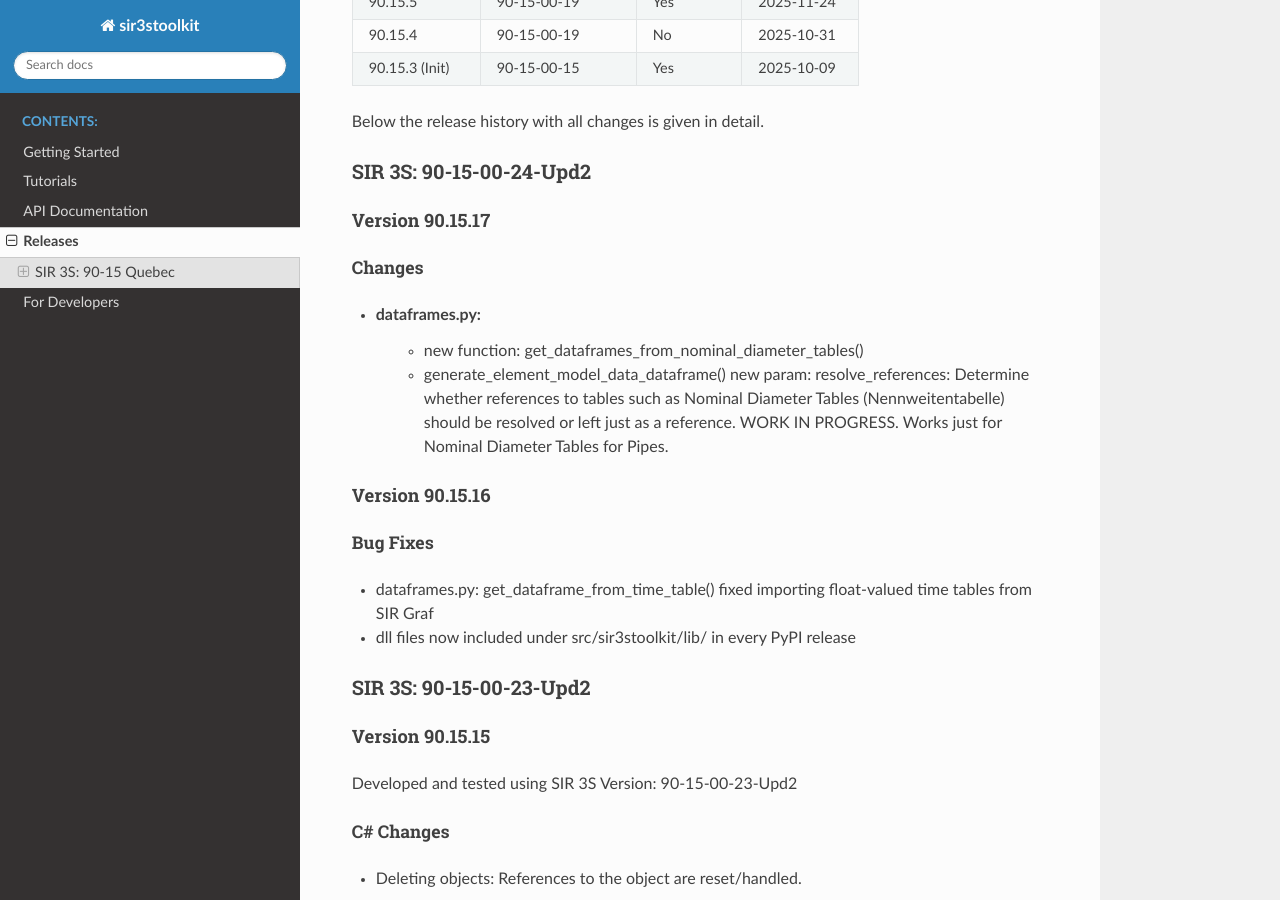
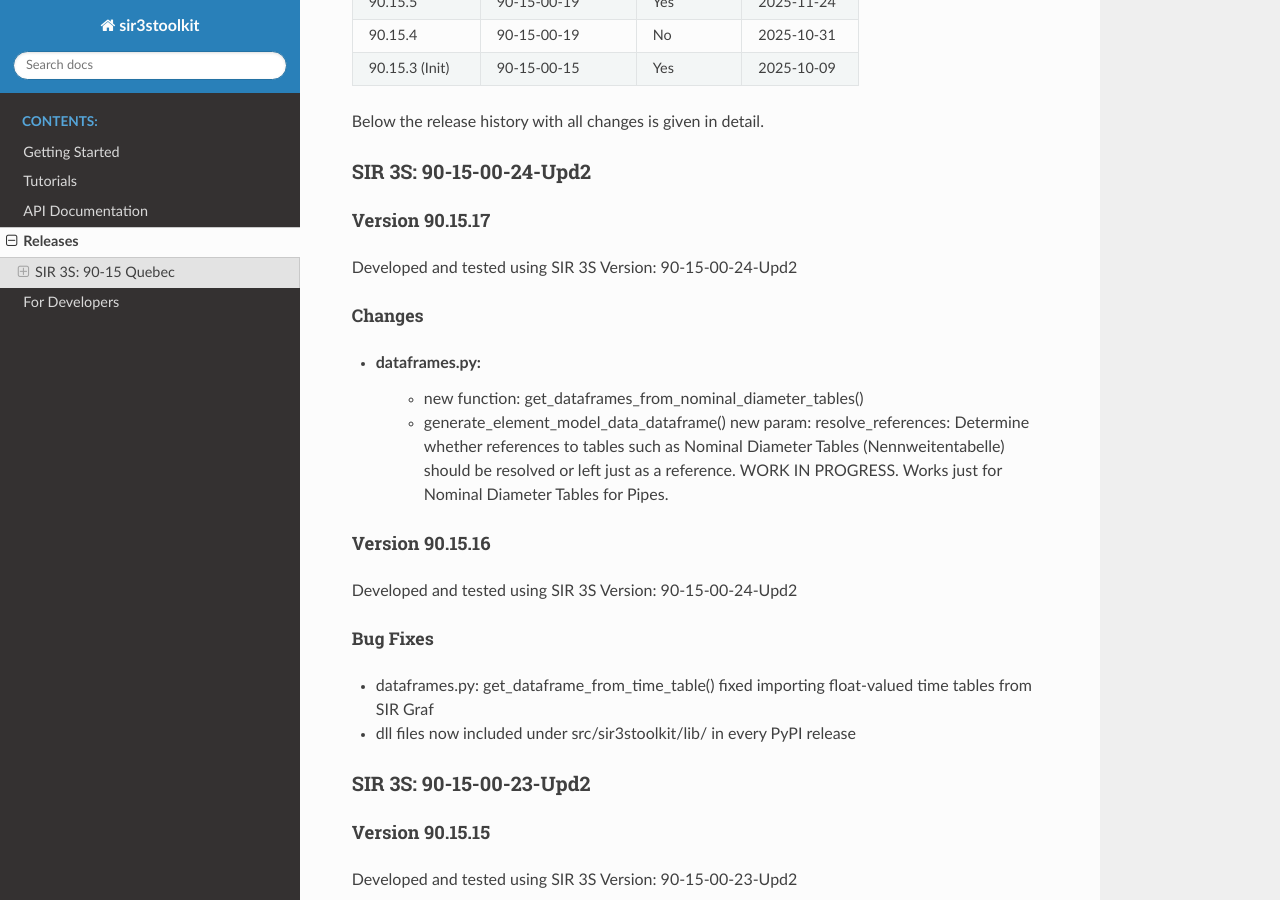
Before and after one commit to 3SConsult/sir3stoolkit, a Sphinx documentation site: the page built from docs/source/releases.rst, in a window 1280 px wide and 900 px high, scrolled down 1264 px. Built offline with Sphinx 7.4.7 and the Read the Docs theme 3.1.0, drawn with Linux system fonts in a browser that asks for light colours; pages that are not in the unit, such as notebooks, are missing from menus.

Commit message:
Documentation: ef40fd13186ad3757594f300c4dc3722e1235799 hotfix

```diff
--- a/docs/source/releases.rst
+++ b/docs/source/releases.rst
@@ -72,6 +72,8 @@ SIR 3S: 90-15-00-24-Upd2
 Version 90.15.17
 """"""""""""""""
 
+Developed and tested using SIR 3S Version: 90-15-00-24-Upd2
+
 Changes
 ~~~~~~~
 
@@ -81,6 +83,8 @@ Changes
 
 Version 90.15.16
 """"""""""""""""
+
+Developed and tested using SIR 3S Version: 90-15-00-24-Upd2
 
 Bug Fixes
 ~~~~~~~~~
```
